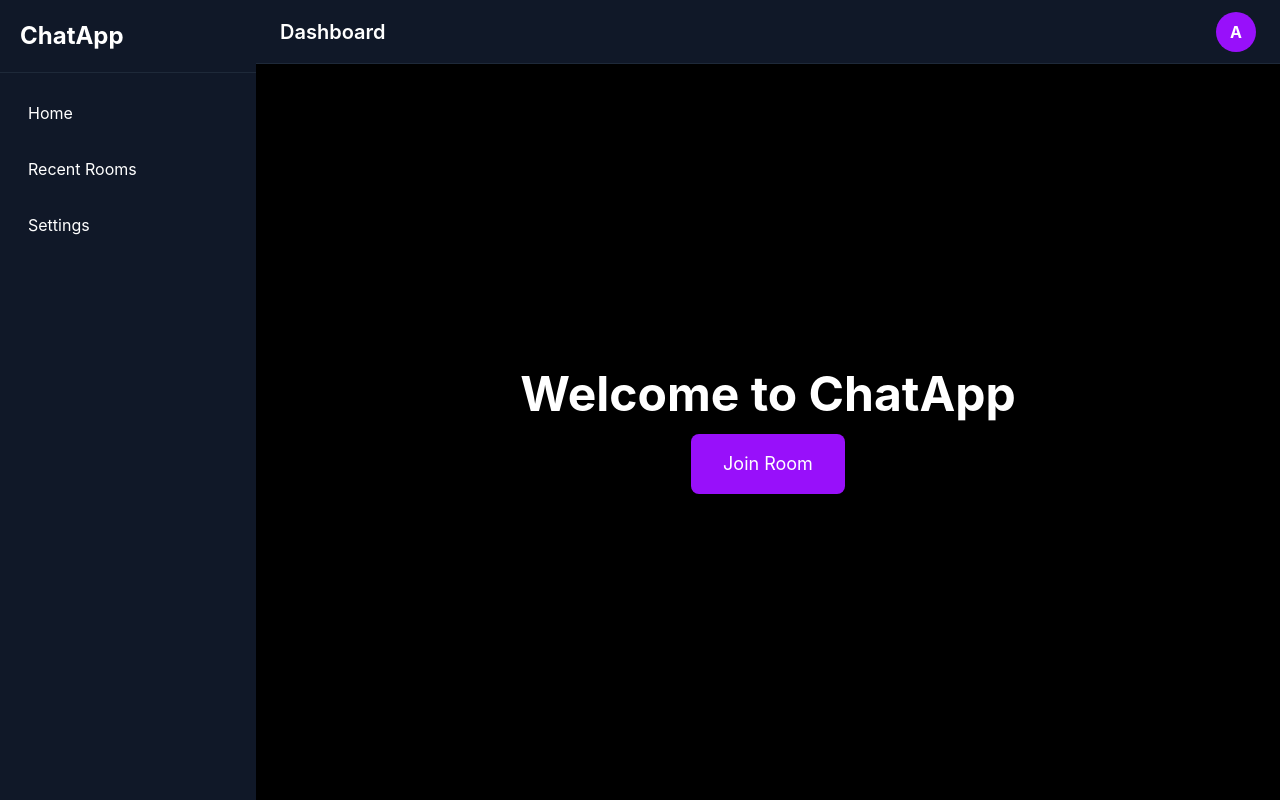
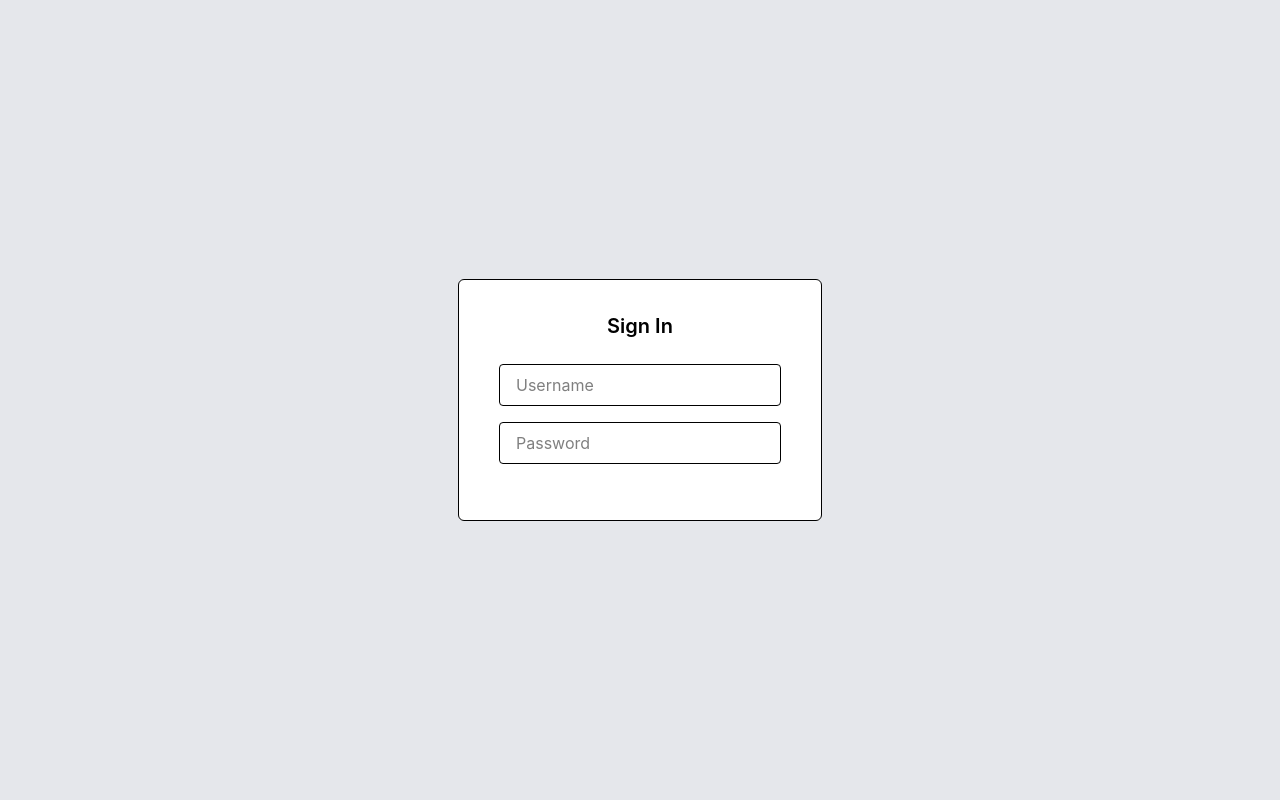
Before and after one commit to aadityap0ap/peerSpace_FE, a React (Vite) app in the folder peerspacefe/: page / in a window 1280 px wide. Built offline with nearby package versions, Linux system fonts and the light colour scheme.

Commit message:
Sonme Optimisation Done in terms of different Pages folder Structure

```diff
--- a/peerspacefe/src/App.tsx
+++ b/peerspacefe/src/App.tsx
@@ -1,10 +1,11 @@
-import HomePage from "./HomePage";
+//import HomePage from "./Pages/HomePage";
+import { Signin } from "./Pages/SignIn";
 //import MessagePage from "./MessagePage";
 
 export default function App(){
   return(
     <div>
-      <HomePage/>
+    <Signin/>
     </div>
   )
 }
--- /dev/null
+++ b/peerspacefe/src/Pages/SignIn.tsx
@@ -0,0 +1,24 @@
+export function Signin() {
+
+  return (
+    <div className="h-screen w-screen bg-gray-200 flex justify-center items-center">
+      <div className="bg-white rounded-md border min-w-48 p-8 flex flex-col items-center">
+        <h2 className="text-xl font-semibold mb-4">Sign In</h2>
+
+        <input
+          className="px-4 py-2 border rounded m-2"
+          placeholder="Username"
+        />
+
+        <input
+          className="px-4 py-2 border rounded m-2"
+          placeholder="Password"
+        />
+
+        <div className="flex justify-center pt-4 w-full">
+          <button></button>
+        </div>
+      </div>
+    </div>
+  );
+}
```
Also changed, not shown: peerspacefe/src/Pages/HomePage.tsx (renamed from peerspacefe/src/HomePage.tsx), peerspacefe/src/Pages/MessagePage.tsx (renamed from peerspacefe/src/MessagePage.tsx).
